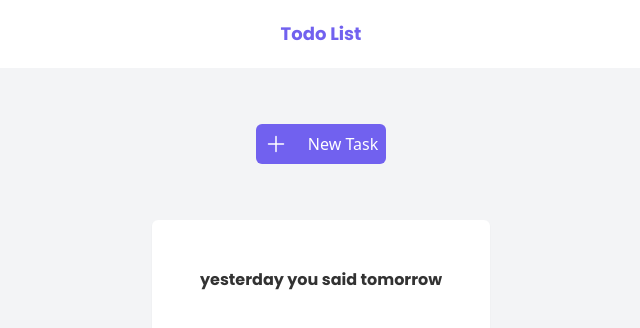
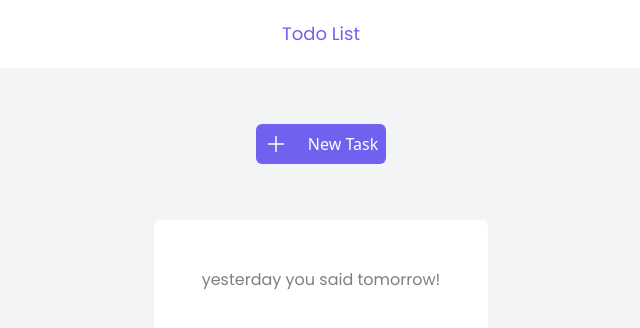
Before and after one commit to Yaqub-naqeb/Todo-list-using-reduxToolkit-and-nextjs, a Next.js app: page / in a window 1280 px wide. Shown: the top 328 px of the page, without its empty margins (319-959 px from the left). Built offline with nearby package versions, Linux system fonts and the light colour scheme.

Commit message:
some modifying

```diff
--- a/component/main/Main.js
+++ b/component/main/Main.js
@@ -1,17 +1,14 @@
-import React, { useState } from "react";
+import React from "react";
 
 import { useDispatch, useSelector } from "react-redux";
-
-import { set_todoes } from "../../redux/reducers/todoes";
 import { set_md } from "../../redux/reducers/modal";
 import Task from "../task/Task";
 import Modal from "../modal/Modal";
 import { Poppins } from '@next/font/google'
-import { current } from "@reduxjs/toolkit";
-const poppins = Poppins({ subsets: ['italic'],weight: '700' })
-
+const poppins = Poppins({ style: ['normal'],
+subsets: ['latin'],
+weight: '400' })
 const Main = () => {
-  // const {name}=useSelector(state=>state.profile)
   const Current = useSelector((state) => state.todoes);
   const modal = useSelector((state) => state.modal);
   console.log(Current);
@@ -20,9 +17,6 @@ const Main = () => {
   return (
     <div>
      {modal.md&& <div className={` xs z-50 bg-black text-white fixed inset-0 bg-opacity-30 backdrop-blur-lg text-lg flex justify-center items-center `}  >
-
-
-
         <Modal />
       </div>}
 
@@ -60,7 +54,7 @@ const Main = () => {
         <div className=" flex flex-col gap-16 items-center bg-white p-12 rounded-md shadow-sm">
           {Current.length!=0 ? Current.map((todo) => <Task id={todo.id} todo={todo} />):<div>
 
-            <h1 className={`${poppins.className} opacity-80`}>yesterday you said tomorrow</h1>
+            <h1 className={`${poppins.className} opacity-50`}>yesterday you said tomorrow!</h1>
 
            </div> }
         </div>
--- a/component/task/Task.js
+++ b/component/task/Task.js
@@ -4,7 +4,7 @@ import { set_toggle,delete_todoes } from '../../redux/reducers/todoes';
 import { Poppins } from '@next/font/google'
 const poppins = Poppins({ style: ['normal'],
 subsets: ['latin'],
-weight: '300' })
+weight: '400' })
 
 const Task = ({todo}) => {
 const dispatch=useDispatch();
@@ -22,7 +22,10 @@ const clickHandler=()=>{
 
       {/* the task */}
 
-      <div className={`${todo.completed?'line-through text-red-500':''}`}>{todo.task}</div>
+      <div className={`${todo.completed?' text-green-300 ':''} ${poppins.className} text-xl relative`}>{todo.task}
+
+      {todo.completed&&<div className='absolute w-full h-0 border-b-2 line border-green-500 '/>}
+      </div>
       <div>
 
           {/* the check box */}
@@ -30,7 +33,7 @@ const clickHandler=()=>{
       </div>
       {/* delete */}
       <div>
-        <button className='p-1 bg-red-400' onClick={clickHandler}>delete</button>
+        <button className={`p-1 rounded-md  text-white text-lg ${poppins.className} bg-Red`} onClick={clickHandler}>Delete</button>
       </div>
 
       {/* */}
--- a/styles/globals.css
+++ b/styles/globals.css
@@ -32,3 +32,7 @@ filter: blur(1);
     border-radius: 50%;
     transform: translateY(-2rem);
 }
+
+.line{
+    transform: translatey(-.9rem);
+}
--- a/tailwind.config.js
+++ b/tailwind.config.js
@@ -5,6 +5,7 @@ module.exports = {
   theme: {
     extend: {colors: {
       'Main': '#7161EF',
+      'Red':'#ED5E68'
     },
 
   },
```
